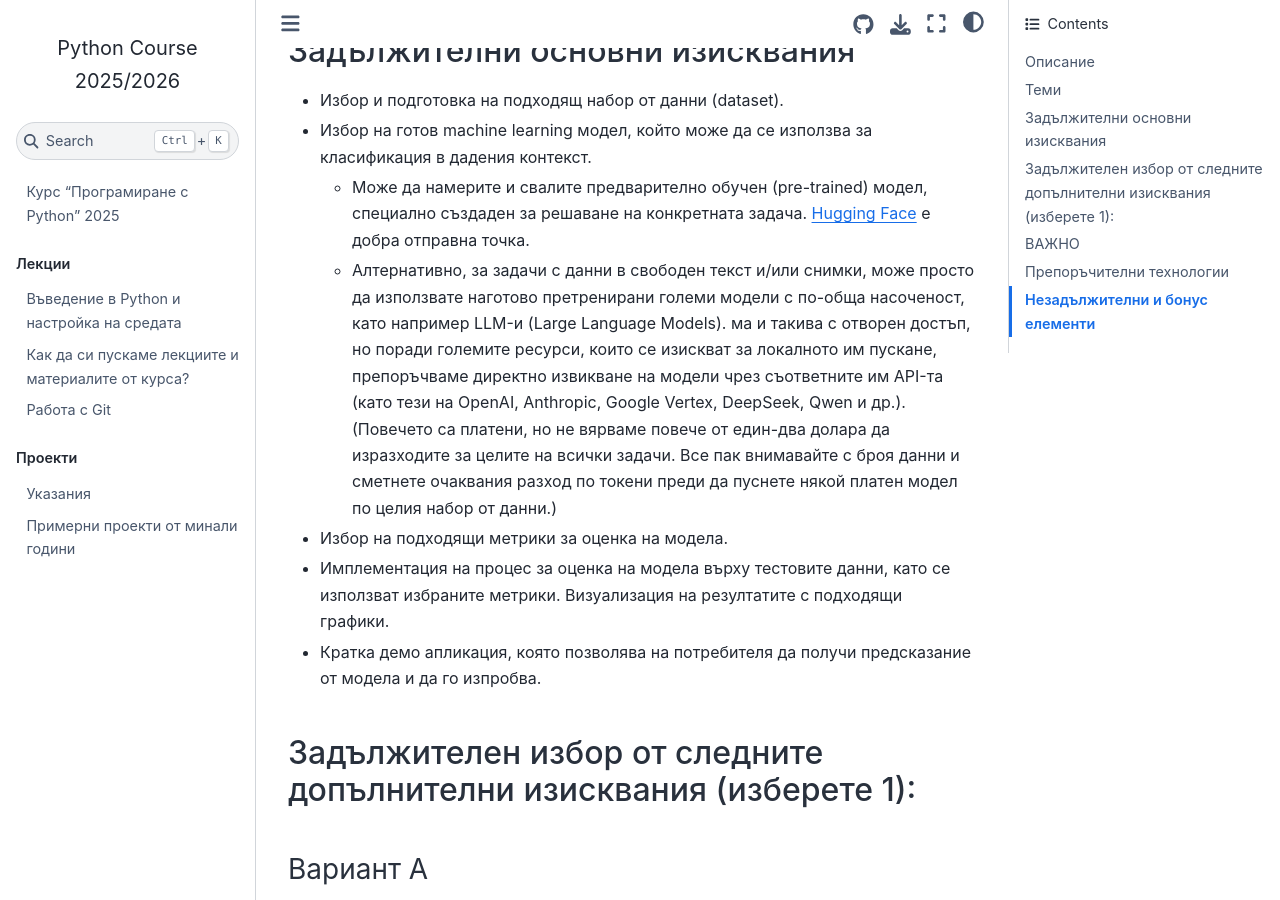
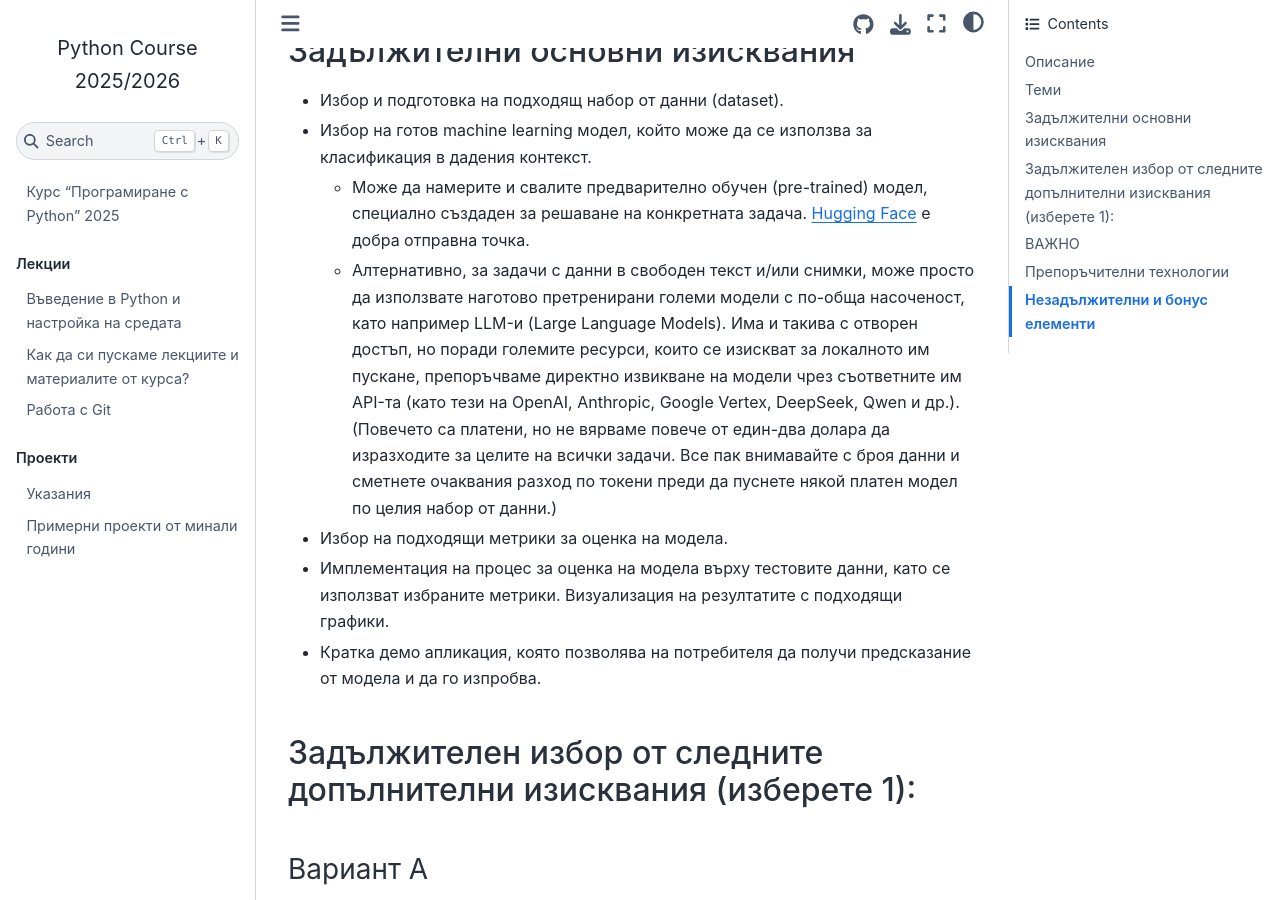
Before and after one commit to fmipython/PythonCourse2025, a Jupyter Book: the page built from project-topics/ai-ml-data_science/28-machine-learning.md, in a window 1280 px wide and 900 px high, scrolled down 865 px. Built offline with Jupyter Book 1.0.4 settings and Sphinx 7.4.7 and the Sphinx Book theme 1.1.4, drawn with Linux system fonts in a browser that asks for light colours; pages that are not in the unit, such as notebooks, are missing from menus.

Commit message:
Apply suggestions from code review
Co-authored-by: Lyuboslav Karev <lyubo.karev@gmail.com>

```diff
--- a/project-topics/ai-ml-data_science/28-machine-learning.md
+++ b/project-topics/ai-ml-data_science/28-machine-learning.md
@@ -22,7 +22,7 @@
 - Избор и подготовка на подходящ набор от данни (dataset).
 - Избор на готов machine learning модел, който може да се използва за класификация в дадения контекст.
   - Може да намерите и свалите предварително обучен (pre-trained) модел, специално създаден за решаване на конкретната задача. [Hugging Face](https://huggingface.co/models) е добра отправна точка.
-  - Алтернативно, за задачи с данни в свободен текст и/или снимки, може просто да използвате наготово претренирани големи модели с по-обща насоченост, като например LLM-и (Large Language Models). ма и такива с отворен достъп, но поради големите ресурси, които се изискват за локалното им пускане, препоръчваме директно извикване на модели чрез съответните им API-та (като тези на OpenAI, Anthropic, Google Vertex, DeepSeek, Qwen и др.). (Повечето са платени, но не вярваме повече от един-два долара да изразходите за целите на всички задачи. Все пак внимавайте с броя данни и сметнете очаквания разход по токени преди да пуснете някой платен модел по целия набор от данни.)
+  - Алтернативно, за задачи с данни в свободен текст и/или снимки, може просто да използвате наготово претренирани големи модели с по-обща насоченост, като например LLM-и (Large Language Models). Има и такива с отворен достъп, но поради големите ресурси, които се изискват за локалното им пускане, препоръчваме директно извикване на модели чрез съответните им API-та (като тези на OpenAI, Anthropic, Google Vertex, DeepSeek, Qwen и др.). (Повечето са платени, но не вярваме повече от един-два долара да изразходите за целите на всички задачи. Все пак внимавайте с броя данни и сметнете очаквания разход по токени преди да пуснете някой платен модел по целия набор от данни.)
 - Избор на подходящи метрики за оценка на модела.
 - Имплементация на процес за оценка на модела върху тестовите данни, като се използват избраните метрики. Визуализация на резултатите с подходящи графики.
 - Кратка демо апликация, която позволява на потребителя да получи предсказание от модела и да го изпробва.
```
Also changed, not shown: project-topics/ai-ml-data_science/27-trading.md (+1 -1 lines).
